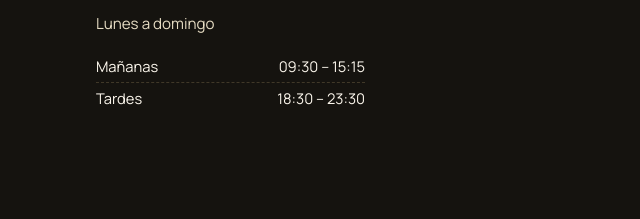
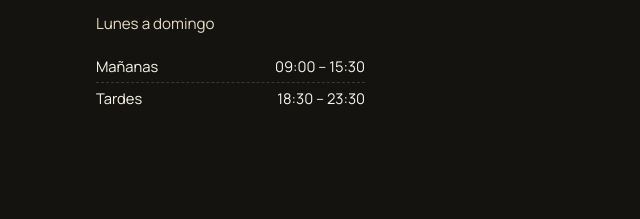
Before and after one commit to Victor18066/Bello-Rinc-n, a plain HTML site: page index.html in a window 1280 px wide. Shown: the part 10441-10660 px from the top of the page, 555-1195 px from the left. Drawn offline with Linux system fonts and the light colour scheme.

Commit message:
Update index.html
update horario

```diff
--- a/index.html
+++ b/index.html
@@ -431,7 +431,7 @@
         <div class="info-block">
           <h3>Horario</h3>
           <p class="hours-days">Lunes a domingo</p>
-          <div class="hours-row"><span>Mañanas</span><span>09:30 – 15:15</span></div>
+          <div class="hours-row"><span>Mañanas</span><span>09:00 – 15:30</span></div>
           <div class="hours-row"><span>Tardes</span><span>18:30 – 23:30</span></div>
         </div>
         <div class="info-block">
```
